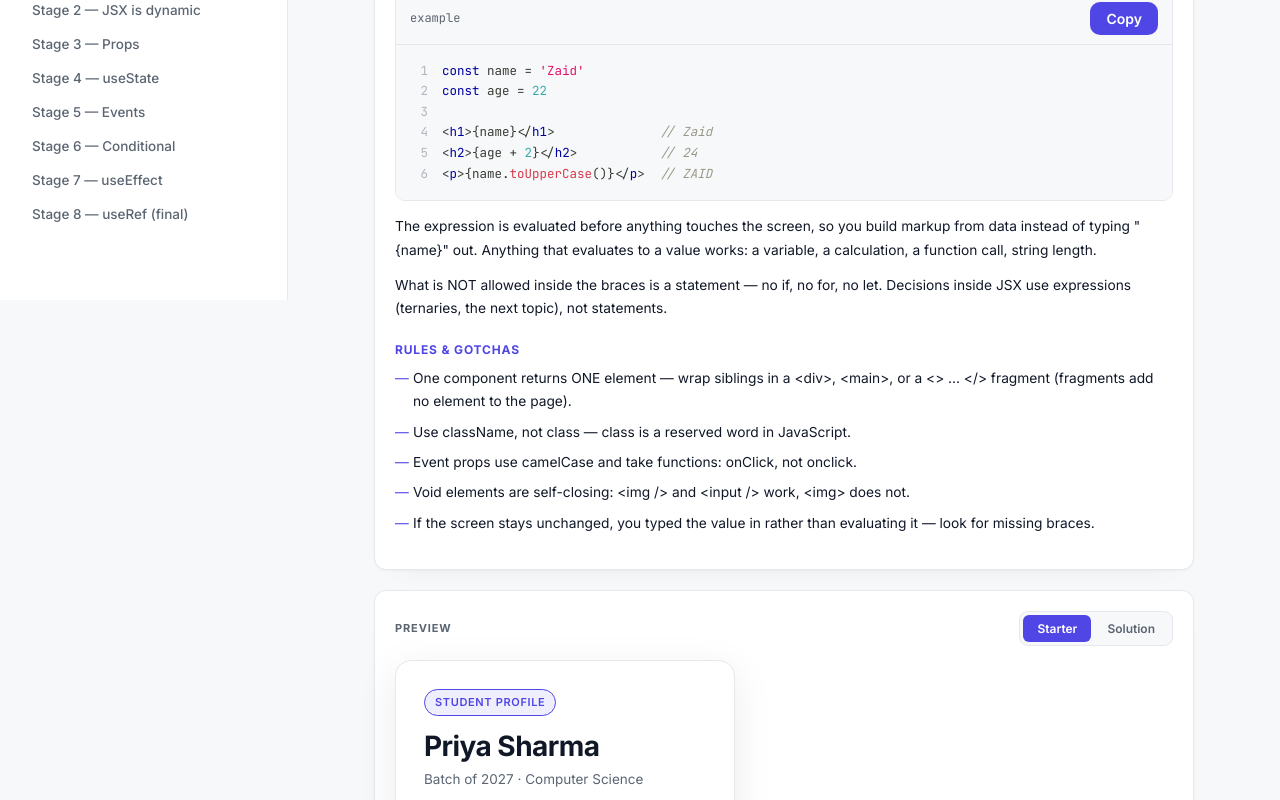
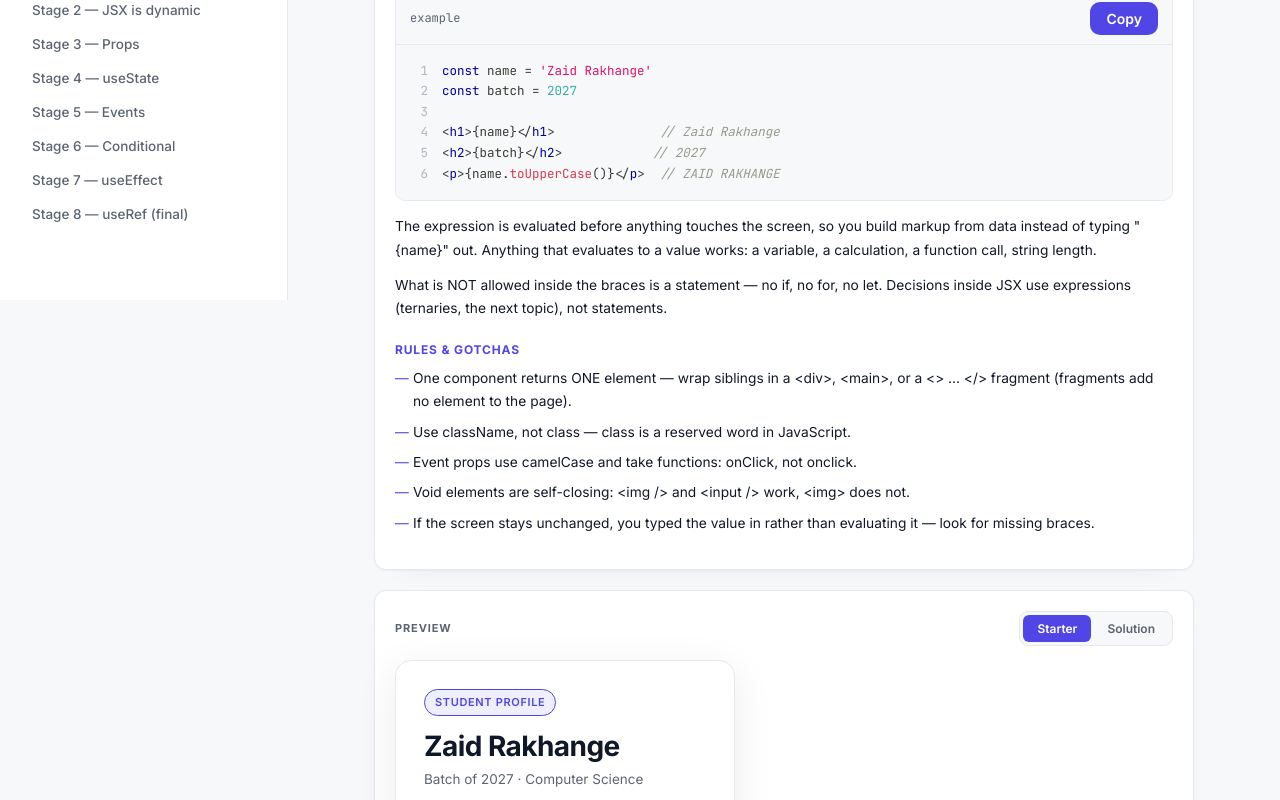
Before and after one commit to icancodefyi/react-session, a React (Vite) app: page / in a window 1280 px wide. Shown: the part 500-1300 px from the top of the page. Built offline with nearby package versions, Linux system fonts and the light colour scheme.

Commit message:
content: use Zaid Rakhange as the example name throughout demos

```diff
--- a/src/examples/components/Solution.jsx
+++ b/src/examples/components/Solution.jsx
@@ -3,7 +3,7 @@ function Badge() {
 }
 
 function MemberName() {
-  return <h1 className="ev-title">Priya Sharma</h1>
+  return <h1 className="ev-title">Zaid Rakhange</h1>
 }
 
 function MemberRole() {
--- a/src/examples/components/Starter.jsx
+++ b/src/examples/components/Starter.jsx
@@ -3,7 +3,7 @@ function App() {
     <main className="page">
       <div className="card">
         <span className="badge">Core Team</span>
-        <h1 className="ev-title">Priya Sharma</h1>
+        <h1 className="ev-title">Zaid Rakhange</h1>
         <p className="going">Web Lead</p>
         <div className="row">
           <span className="pill pill-blue">Web</span>
--- a/src/examples/index.js
+++ b/src/examples/index.js
@@ -55,12 +55,12 @@ export const conceptExamples = [
         p: 'Anything between { and } inside JSX is a real JavaScript expression, and its result is what gets painted. Variables print, arithmetic runs, function calls return:',
       },
       {
-        code: `const name = 'Zaid'
-const age = 22
+        code: `const name = 'Zaid Rakhange'
+const batch = 2027
 
-<h1>{name}</h1>              // Zaid
-<h2>{age + 2}</h2>           // 24
-<p>{name.toUpperCase()}</p>  // ZAID`,
+<h1>{name}</h1>              // Zaid Rakhange
+<h2>{batch}</h2>            // 2027
+<p>{name.toUpperCase()}</p>  // ZAID RAKHANGE`,
       },
       {
         p: 'The expression is evaluated before anything touches the screen, so you build markup from data instead of typing "{name}" out. Anything that evaluates to a value works: a variable, a calculation, a function call, string length.',
--- a/src/examples/jsx/Solution.jsx
+++ b/src/examples/jsx/Solution.jsx
@@ -1,5 +1,5 @@
 const student = {
-  name: 'Priya Sharma',
+  name: 'Zaid Rakhange',
   batch: 2027,
   branch: 'Computer Science',
   skills: ['React', 'Vite'],
@@ -21,7 +21,7 @@ function App() {
       <p className="going">
         Member for {2027 - student.joined} years
       </p>
-      <p className="demo-note">Her name has {student.name.length} letters — JSX can compute.</p>
+      <p className="demo-note">This name has {student.name.length} letters — JSX can compute.</p>
     </div>
   )
 }
--- a/src/examples/jsx/Starter.jsx
+++ b/src/examples/jsx/Starter.jsx
@@ -2,7 +2,7 @@ function App() {
   return (
     <div className="card">
       <span className="badge">Student Profile</span>
-      <h1 className="ev-title">Priya Sharma</h1>
+      <h1 className="ev-title">Zaid Rakhange</h1>
       <p className="desc">Batch of 2027 · Computer Science</p>
       <div className="row">
         <span className="pill pill-blue">React</span>
```
